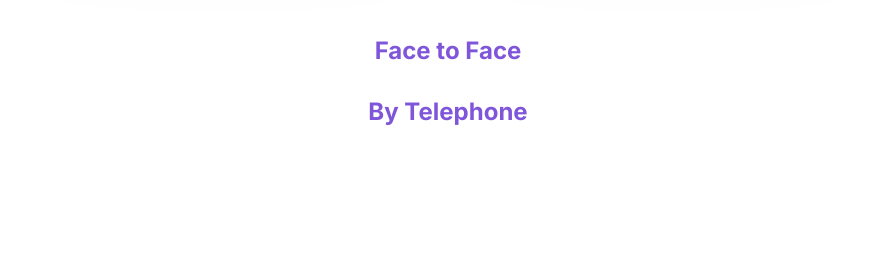
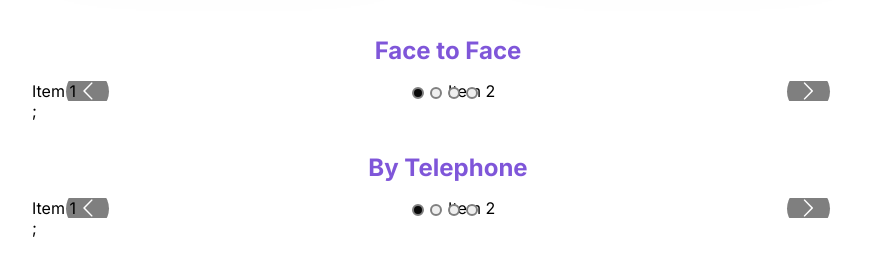
Before and after one commit to lauracastrovenegas/capstone-project-website, a React (Create React App) app: page / in a window 1280 px wide. Shown: the part 2061-2328 px from the top of the page, without its empty margins (192-1087 px from the left). Before the commit the page ends 2219 px from the top, so only its background shows below. Built offline with nearby package versions, Linux system fonts and the light colour scheme; the HTML template or start-up script is replaced by a standard one.

Commit message:
Added Carousel API

```diff
--- a/package.json
+++ b/package.json
@@ -9,6 +9,7 @@
     "@testing-library/user-event": "^13.5.0",
     "react": "^18.2.0",
     "react-dom": "^18.2.0",
+    "react-multi-carousel": "^2.8.3",
     "react-router-dom": "^6.9.0",
     "react-scripts": "5.0.1",
     "styled-components": "^5.3.9",
--- a/src/components/SubsectionCarousel.js
+++ b/src/components/SubsectionCarousel.js
@@ -1,5 +1,7 @@
 import styled from "styled-components";
 import theme from "../theme";
+import Carousel from 'react-multi-carousel';
+import 'react-multi-carousel/lib/styles.css';
 
 const Wrapper = styled.div`
     margin: 2rem;
@@ -21,10 +23,33 @@
         <Wrapper>
             <Title>{title}</Title>
             <CarouselWrapper>
-
+            <Carousel responsive={responsive} infinite showDots keyBoardControl>
+                <div>Item 1</div>
+                <div>Item 2</div>
+                <div>Item 3</div>
+                <div>Item 4</div>
+            </Carousel>;
             </CarouselWrapper>
         </Wrapper>
     )
 }
 
 export default SubsectionCarousel;
+
+const responsive = {
+    desktop: {
+      breakpoint: { max: 3000, min: 1024 },
+      items: 3,
+      slidesToSlide: 1
+    },
+    tablet: {
+      breakpoint: { max: 1024, min: 464 },
+      items: 2,
+      slidesToSlide: 1
+    },
+    mobile: {
+      breakpoint: { max: 464, min: 0 },
+      items: 1,
+      slidesToSlide: 1
+    }
+};
```
Also changed, not shown: 1 other file (tests, documents, lock files or other folders).
